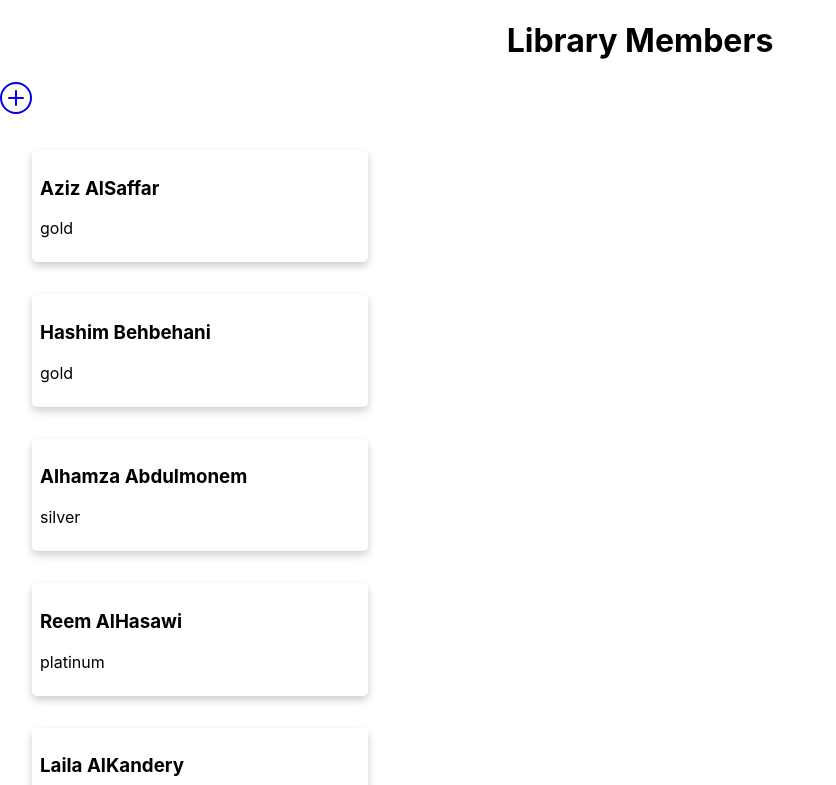
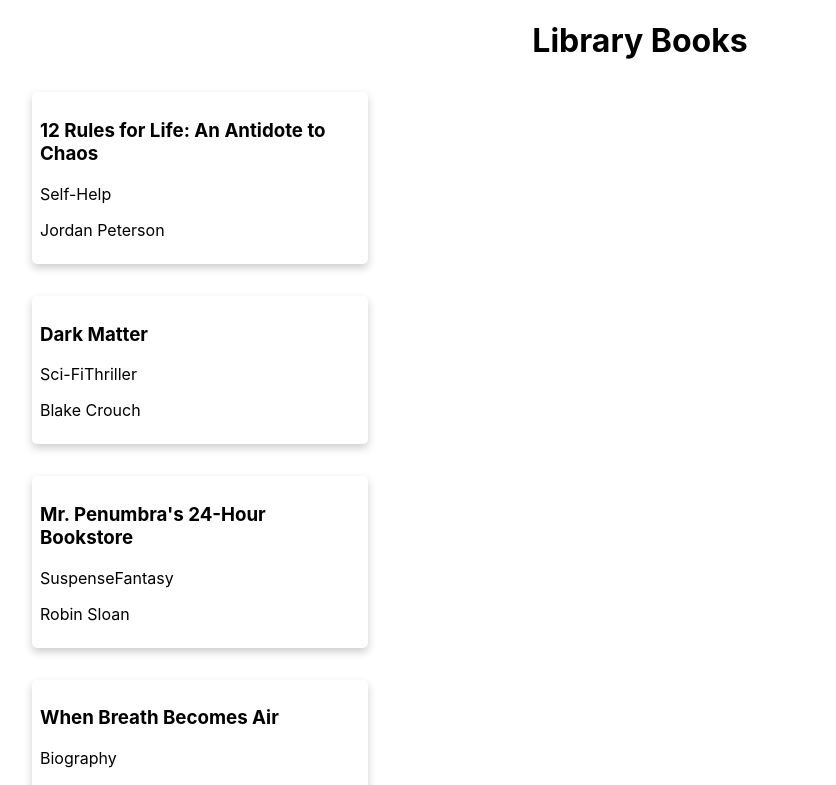
Before and after one commit to Nadeemalqattan/library, a React (Create React App) app: page /books/new in a window 1280 px wide. Shown: the top 785 px of the page, without its empty margins (0-836 px from the left). Built offline with nearby package versions, Linux system fonts and the light colour scheme.

Commit message:
members and books list added

```diff
--- a/package.json
+++ b/package.json
@@ -14,6 +14,7 @@
     "react-router": "^5.2.0",
     "react-router-dom": "^5.2.0",
     "react-scripts": "4.0.1",
+    "react-slugify": "^2.0.3",
     "redux": "^4.0.5",
     "styled-components": "^5.2.1",
     "web-vitals": "^0.2.4"
--- a/src/App.js
+++ b/src/App.js
@@ -10,18 +10,18 @@
 function App() {
   return (
     <Switch>
-      {/* <Route exact Path="/">
-        <Home />
-      </Route> */}
       <Route path="/members/new">
         <MemberForm />
+      </Route>
+      <Route Path="/books">
+        <Books />
       </Route>
       <Route Path="/members">
         <Members />
       </Route>
 
-      <Route Path="/books">
-        <Books />
+      <Route exact Path="/">
+        <Home />
       </Route>
     </Switch>
   );
--- /dev/null
+++ b/src/components/BookList.js
@@ -0,0 +1,16 @@
+//Data
+import book from "../books";
+import { BookWrapper } from "../styles";
+
+const BookList = () => {
+  const bookList = book.map((book) => (
+    <BookWrapper key={book.id}>
+      <h3>{book.title}</h3>
+      <p>{book.genre}</p>
+      <p>{book.author}</p>
+    </BookWrapper>
+  ));
+  return <div>{bookList}</div>;
+};
+
+export default BookList;
--- a/src/components/BookPage.js
+++ b/src/components/BookPage.js
@@ -1,14 +1,13 @@
+//Each member
+import BookList from "./BookList";
+//Style
+import { Title } from "../styles";
+
 const Books = () => {
   return (
     <div>
-      <h1>Book Page</h1>
-
-      <p>
-        Lorem ipsum dolor sit amet, consectetur adipisicing elit. A aliquam
-        architecto at exercitationem ipsa iste molestiae nobis odit! Error quo
-        reprehenderit velit! Aperiam eius non odio optio, perspiciatis suscipit
-        vel?
-      </p>
+      <Title>Library Books</Title>
+      <BookList></BookList>
     </div>
   );
 };
--- a/src/components/MemberForm.js
+++ b/src/components/MemberForm.js
@@ -1,27 +1,62 @@
-//Style
+import { useState } from "react";
+import { useDispatch } from "react-redux";
+import { createMember } from "../store/actions";
+import { useHistory } from "react-router-dom";
 
 const MemberForm = () => {
-  //   const [member, setMember] = useState({
-  //     firstName: "",
-  //     lastName: "",
-  //     membership: "",
-  //   });
+  const [member, setMember] = useState({
+    firstName: "",
+    lastName: "",
+    membership: "",
+  });
+
+  const history = useHistory();
+
+  const dispatch = useDispatch();
+
+  const handleSubmit = (event) => {
+    event.preventDefault();
+    dispatch(createMember(member));
+    history.push("/members");
+  };
+  const handleChange = (event) => {
+    setMember({ ...member, [event.target.name]: event.target.value });
+  };
   return (
-    <form>
+    <form onSubmit={handleSubmit}>
       <div className="form-group row">
         <div className="col-6">
           <label>First Name</label>
-          <input type="text" className="form-control" />
+          <input
+            value={member.firstName}
+            name="firstName"
+            type="text"
+            className="form-control"
+            onChange={handleChange}
+          />
         </div>
         <div className="col-6">
           <label>Last Name</label>
-          <input type="name" className="form-control" />
+          <input
+            value={member.lastName}
+            name="lastName"
+            type="text"
+            className="form-control"
+            onChange={handleChange}
+          />
         </div>
       </div>
       <div className="form-group">
         <label>Membership</label>
-        <input type="text" className="form-control" />
+        <input
+          value={member.membership}
+          name="membership"
+          type="text"
+          className="form-control"
+          onChange={handleChange}
+        />
       </div>
+      <button className="btn float-right">Create</button>
     </form>
   );
 };
--- a/src/store/actions.js
+++ b/src/store/actions.js
@@ -0,0 +1,12 @@
+const CREATE_MEMBER = "CREATE_MEMBER";
+
+export const createMember = (newMember) => {
+  console.log(
+    "🚀 ~ file: actions.js ~ line 6 ~ createMember ~ newMember",
+    newMember
+  );
+  return {
+    type: CREATE_MEMBER,
+    payload: { newMember },
+  };
+};
--- a/src/styles.js
+++ b/src/styles.js
@@ -3,6 +3,33 @@
 
 export const Title = styled.h1`
   text-align: center;
+`;
+
+export const BookWrapper = styled.div`
+  box-shadow: 0 4px 8px 0 rgba(0, 0, 0, 0.2);
+  transition: 0.3s;
+  border-radius: 5px;
+  width: 25%;
+  margin: 2em;
+  align: center;
+  display: block;
+  padding: 0.5em;
+
+  button {
+    margin: 0.5em;
+  }
+
+  img {
+    height: 200px;
+    border: 5px solid white;
+  }
+
+  h3 {
+    text-align: left;
+  }
+  p {
+    align: right;
+  }
 `;
 
 export const MemberWrapper = styled.div`
```
Also changed, not shown: src/store/reducer.js (added, +13 -0 lines), 2 other files (tests, documents, lock files or other folders).
